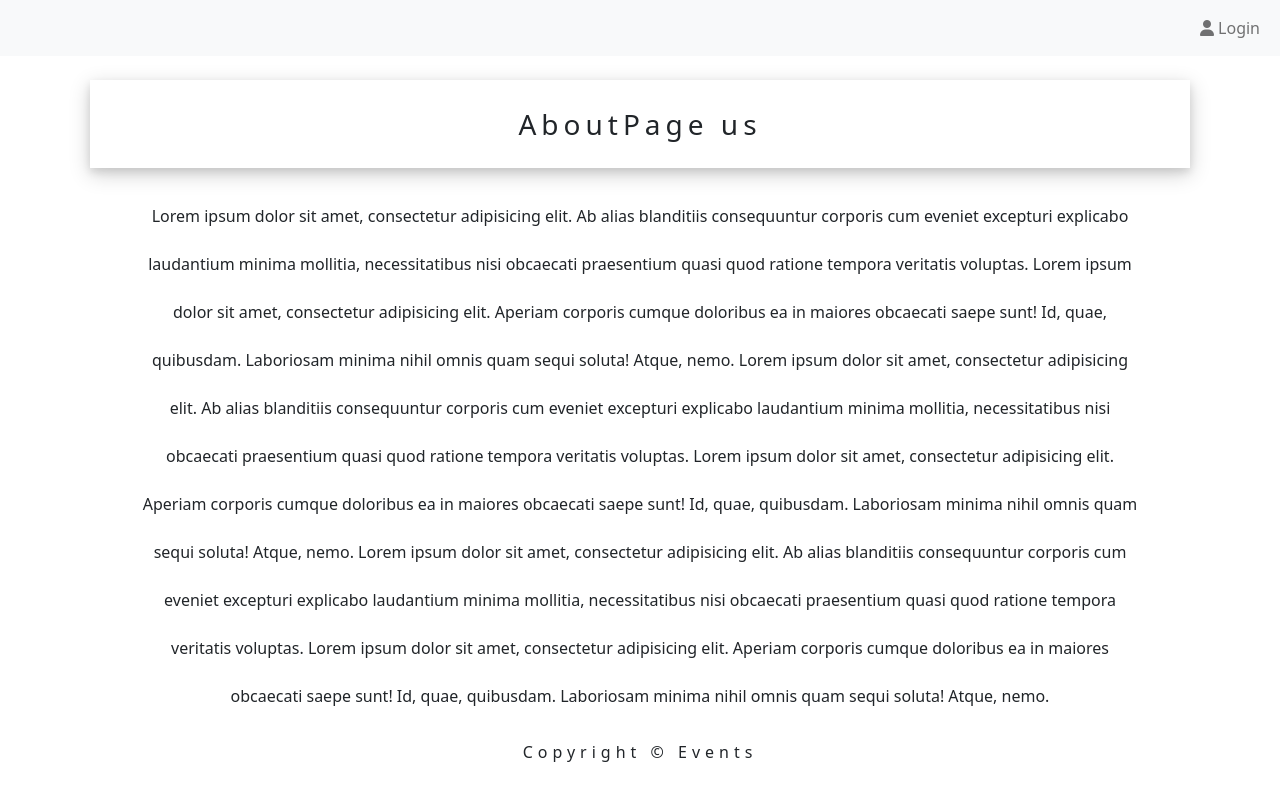
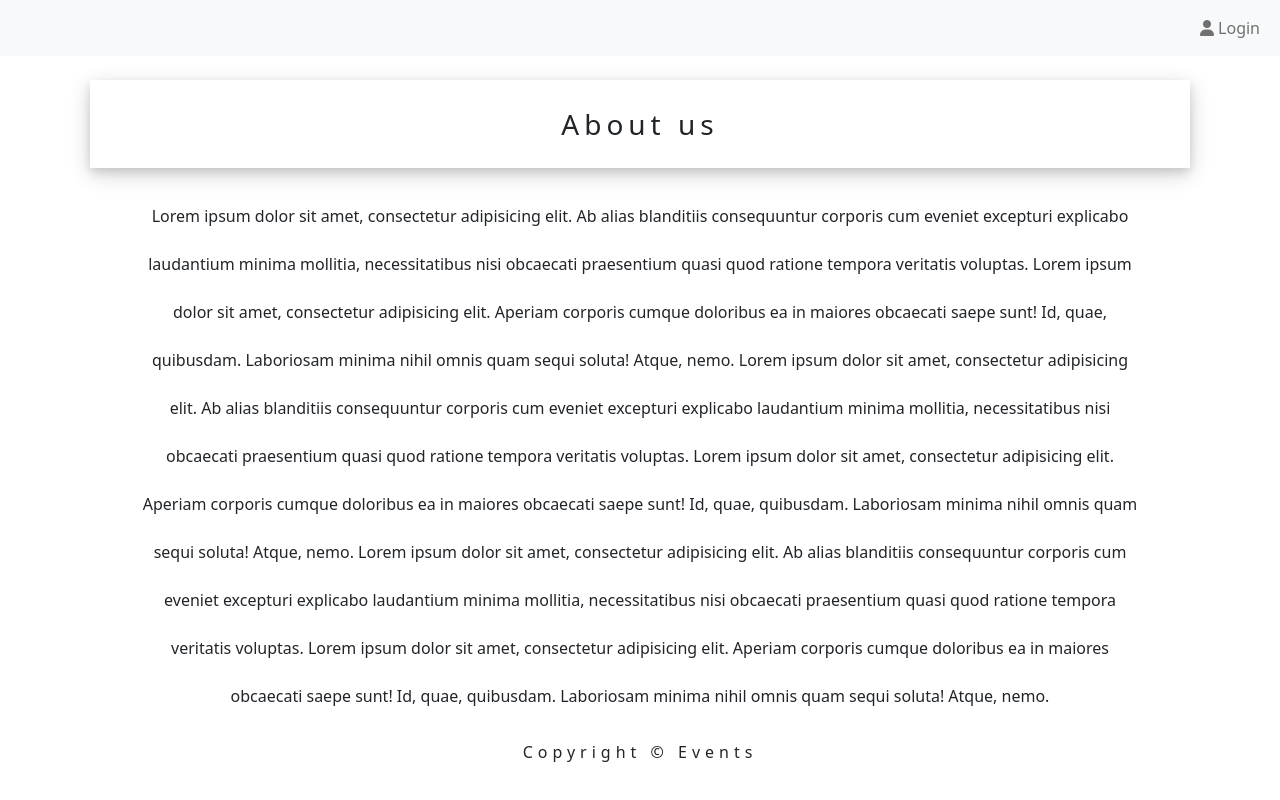
Before and after one commit to kristupasjovaisa/React.Events, a React (Create React App) app in the folder react.events/: page /about in a window 1280 px wide. Built offline with nearby package versions, Linux system fonts and the light colour scheme.

Commit message:
Renamed aboutPage name to about

```diff
--- a/react.events/src/containers/Pages/AboutPage/AboutPage.js
+++ b/react.events/src/containers/Pages/AboutPage/AboutPage.js
@@ -5,7 +5,7 @@ const AboutPage = () => {
     return (
         <>
             <div>
-                <h3 className='text about mt-4'>{t('AboutPage us')}</h3>
+                <h3 className='text about mt-4'>{t('About us')}</h3>
                 <p className='text mt-4'>
                     Lorem ipsum dolor sit amet, consectetur adipisicing elit. Ab alias blanditiis consequuntur corporis
                     cum eveniet excepturi explicabo laudantium minima mollitia, necessitatibus nisi obcaecati
```
